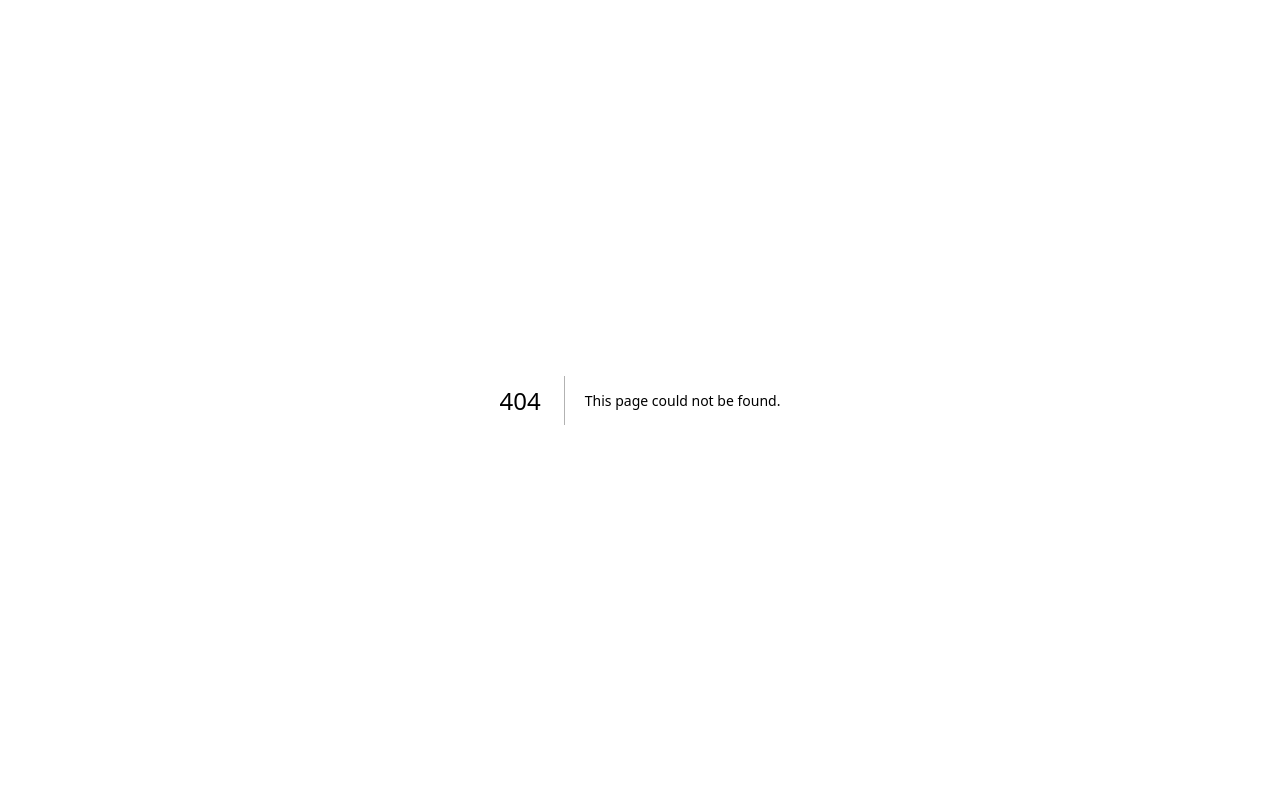
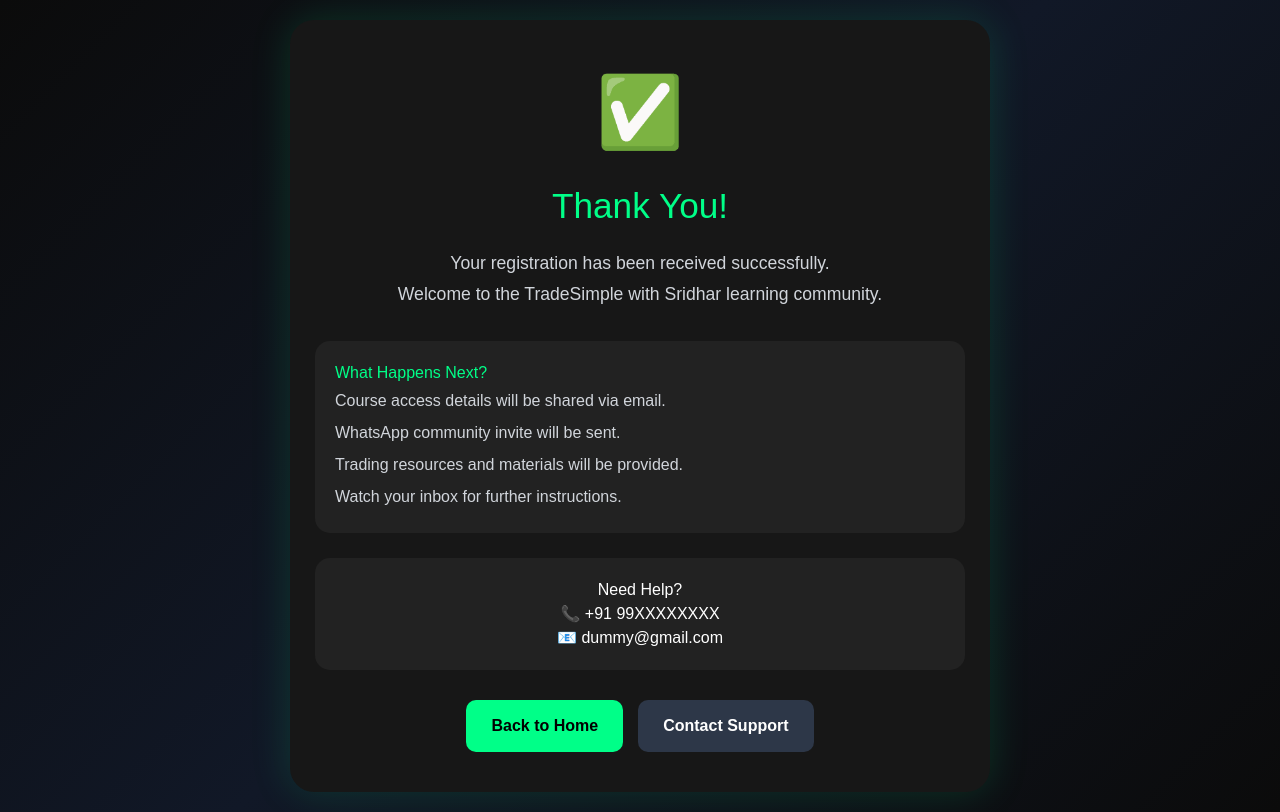
Before and after one commit to sridharsmraju/tradesimple-website, a Next.js app: page /thankyou in a window 1280 px wide. Before the commit this address had no page. Built offline with nearby package versions, Linux system fonts and the light colour scheme.

Commit message:
Added contact payment thank-you and 404 pages

```diff
--- /dev/null
+++ b/app/contact/page.tsx
@@ -0,0 +1,30 @@
+export default function ContactPage() {
+  return (
+    <main
+      style={{
+        backgroundColor: "#0b0b0b",
+        color: "white",
+        minHeight: "100vh",
+        padding: "50px",
+        fontFamily: "Arial",
+      }}
+    >
+      <h1>Contact Us</h1>
+
+      <p>
+        Have questions about our trading courses?
+      </p>
+
+      <br />
+
+      <h3>Email</h3>
+      <p>support@tradesimple.com</p>
+
+      <h3>WhatsApp</h3>
+      <p>+91 98765 43210</p>
+
+      <h3>YouTube</h3>
+      <p>TradeSimple with Sridhar</p>
+    </main>
+  );
+}
--- /dev/null
+++ b/app/not-found.tsx
@@ -0,0 +1,61 @@
+export default function NotFound() {
+  return (
+    <main
+      style={{
+        minHeight: "100vh",
+        background: "#0b0b0b",
+        color: "white",
+        display: "flex",
+        justifyContent: "center",
+        alignItems: "center",
+        padding: "20px",
+        fontFamily: "Arial, sans-serif",
+      }}
+    >
+      <div
+        style={{
+          textAlign: "center",
+          maxWidth: "600px",
+        }}
+      >
+        <h1
+          style={{
+            fontSize: "5rem",
+            color: "#00ff88",
+            marginBottom: "10px",
+          }}
+        >
+          404
+        </h1>
+
+        <h2>Page Not Found</h2>
+
+        <p
+          style={{
+            color: "#cccccc",
+            marginTop: "15px",
+            marginBottom: "30px",
+            lineHeight: "1.8",
+          }}
+        >
+          The page you are looking for does not exist or may have been moved.
+        </p>
+
+        <a
+          href="/"
+          style={{
+            display: "inline-block",
+            padding: "14px 25px",
+            background: "#00ff88",
+            color: "#000",
+            textDecoration: "none",
+            borderRadius: "10px",
+            fontWeight: "bold",
+          }}
+        >
+          Return Home
+        </a>
+      </div>
+    </main>
+  );
+}
--- a/app/page.tsx
+++ b/app/page.tsx
@@ -52,9 +52,15 @@
         About Us
       </a>
 
-      <a href="#" style={{ color: "white", textDecoration: "none" }}>
-        Contact
-      </a>
+      <a
+  href="/contact"
+  style={{
+    color: "white",
+    textDecoration: "none",
+  }}
+>
+  Contact
+</a>
     </div>
   </nav>
 
@@ -151,7 +157,23 @@
             cursor: "pointer",
           }}
         >
-          Buy Now
+          <a
+  href="/payment"
+  style={{
+    display: "block",
+    textAlign: "center",
+    width: "100%",
+    padding: "15px",
+    background: "#00ff88",
+    color: "#000",
+    textDecoration: "none",
+    borderRadius: "10px",
+    marginTop: "20px",
+    fontWeight: "bold",
+  }}
+>
+  Enroll Now
+</a>
         </button>
       </div>
 
@@ -187,7 +209,23 @@
             cursor: "pointer",
           }}
         >
-          Buy Now
+          <a
+  href="/payment"
+  style={{
+    display: "block",
+    textAlign: "center",
+    width: "100%",
+    padding: "15px",
+    background: "#00ff88",
+    color: "#000",
+    textDecoration: "none",
+    borderRadius: "10px",
+    marginTop: "20px",
+    fontWeight: "bold",
+  }}
+>
+  Enroll Now
+</a>
         </button>
       </div>
     </div>
--- /dev/null
+++ b/app/payment/page.tsx
@@ -0,0 +1,90 @@
+export default function PaymentPage() {
+  return (
+    <main
+      style={{
+        minHeight: "100vh",
+        backgroundColor: "#0b0b0b",
+        color: "white",
+        display: "flex",
+        justifyContent: "center",
+        alignItems: "center",
+        padding: "20px",
+        fontFamily: "Arial, sans-serif",
+      }}
+    >
+      <div
+        style={{
+          width: "100%",
+          maxWidth: "700px",
+          backgroundColor: "#171717",
+          borderRadius: "20px",
+          padding: "40px 25px",
+          textAlign: "center",
+          boxSizing: "border-box",
+        }}
+      >
+        <h1
+          style={{
+            fontSize: "2rem",
+            marginBottom: "20px",
+          }}
+        >
+          Payment Gateway Coming Soon
+        </h1>
+
+        <p
+          style={{
+            color: "#cccccc",
+            lineHeight: "1.8",
+            marginBottom: "30px",
+          }}
+        >
+          Online payment is not yet activated.
+          <br />
+          To enroll in our trading courses, please contact us using the
+          details below.
+        </p>
+
+        <div
+          style={{
+            backgroundColor: "#222",
+            padding: "20px",
+            borderRadius: "12px",
+            marginBottom: "20px",
+          }}
+        >
+          <h3>📞 Phone / WhatsApp</h3>
+          <p>+91 99XXXXXXXX</p>
+        </div>
+
+        <div
+          style={{
+            backgroundColor: "#222",
+            padding: "20px",
+            borderRadius: "12px",
+            marginBottom: "20px",
+          }}
+        >
+          <h3>📧 Email</h3>
+          <p>dummy@gmail.com</p>
+        </div>
+
+        <a
+          href="/"
+          style={{
+            display: "inline-block",
+            marginTop: "15px",
+            padding: "12px 25px",
+            backgroundColor: "#00ff88",
+            color: "#000",
+            textDecoration: "none",
+            borderRadius: "10px",
+            fontWeight: "bold",
+          }}
+        >
+          Back to Home
+        </a>
+      </div>
+    </main>
+  );
+}
--- /dev/null
+++ b/app/thankyou/page.tsx
@@ -0,0 +1,140 @@
+export default function ThankYouPage() {
+  return (
+    <main
+      style={{
+        minHeight: "100vh",
+        background:
+          "linear-gradient(135deg, #0b0b0b 0%, #111827 50%, #0b0b0b 100%)",
+        color: "white",
+        display: "flex",
+        justifyContent: "center",
+        alignItems: "center",
+        padding: "20px",
+        fontFamily: "Arial, sans-serif",
+      }}
+    >
+      <div
+        style={{
+          width: "100%",
+          maxWidth: "700px",
+          background: "#171717",
+          borderRadius: "24px",
+          padding: "40px 25px",
+          textAlign: "center",
+          boxSizing: "border-box",
+          boxShadow: "0 0 40px rgba(0,255,136,0.15)",
+        }}
+      >
+        <div
+          style={{
+            fontSize: "70px",
+            marginBottom: "15px",
+          }}
+        >
+          ✅
+        </div>
+
+        <h1
+          style={{
+            fontSize: "2.2rem",
+            marginBottom: "15px",
+            color: "#00ff88",
+          }}
+        >
+          Thank You!
+        </h1>
+
+        <p
+          style={{
+            fontSize: "1.1rem",
+            color: "#d1d5db",
+            lineHeight: "1.8",
+            marginBottom: "30px",
+          }}
+        >
+          Your registration has been received successfully.
+          <br />
+          Welcome to the TradeSimple with Sridhar learning community.
+        </p>
+
+        <div
+          style={{
+            background: "#222",
+            padding: "20px",
+            borderRadius: "15px",
+            marginBottom: "25px",
+            textAlign: "left",
+          }}
+        >
+          <h3 style={{ color: "#00ff88" }}>
+            What Happens Next?
+          </h3>
+
+          <ul
+            style={{
+              lineHeight: "2",
+              color: "#d1d5db",
+            }}
+          >
+            <li>Course access details will be shared via email.</li>
+            <li>WhatsApp community invite will be sent.</li>
+            <li>Trading resources and materials will be provided.</li>
+            <li>Watch your inbox for further instructions.</li>
+          </ul>
+        </div>
+
+        <div
+          style={{
+            background: "#222",
+            padding: "20px",
+            borderRadius: "15px",
+            marginBottom: "30px",
+          }}
+        >
+          <h3>Need Help?</h3>
+
+          <p>📞 +91 99XXXXXXXX</p>
+
+          <p>📧 dummy@gmail.com</p>
+        </div>
+
+        <div
+          style={{
+            display: "flex",
+            gap: "15px",
+            justifyContent: "center",
+            flexWrap: "wrap",
+          }}
+        >
+          <a
+            href="/"
+            style={{
+              padding: "14px 25px",
+              background: "#00ff88",
+              color: "#000",
+              textDecoration: "none",
+              borderRadius: "10px",
+              fontWeight: "bold",
+            }}
+          >
+            Back to Home
+          </a>
+
+          <a
+            href="/contact"
+            style={{
+              padding: "14px 25px",
+              background: "#2d3748",
+              color: "white",
+              textDecoration: "none",
+              borderRadius: "10px",
+              fontWeight: "bold",
+            }}
+          >
+            Contact Support
+          </a>
+        </div>
+      </div>
+    </main>
+  );
+}
```
